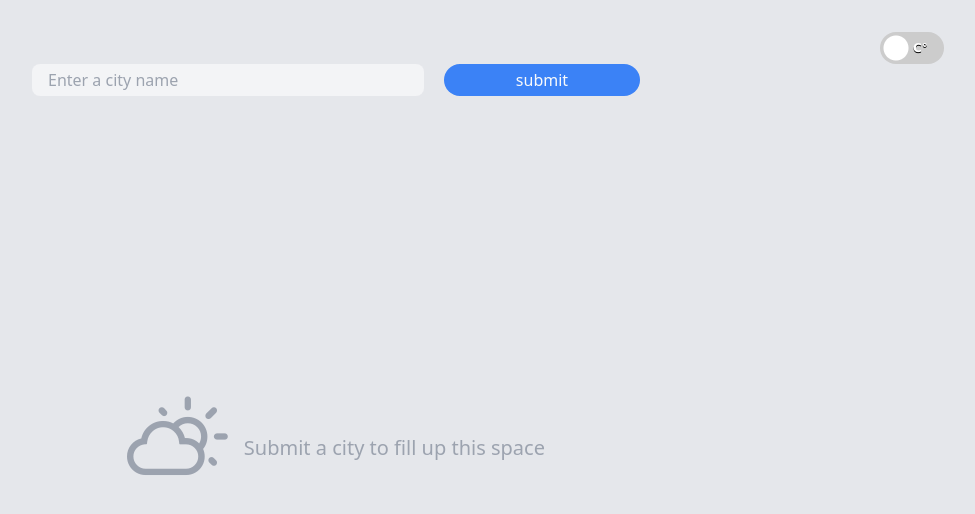
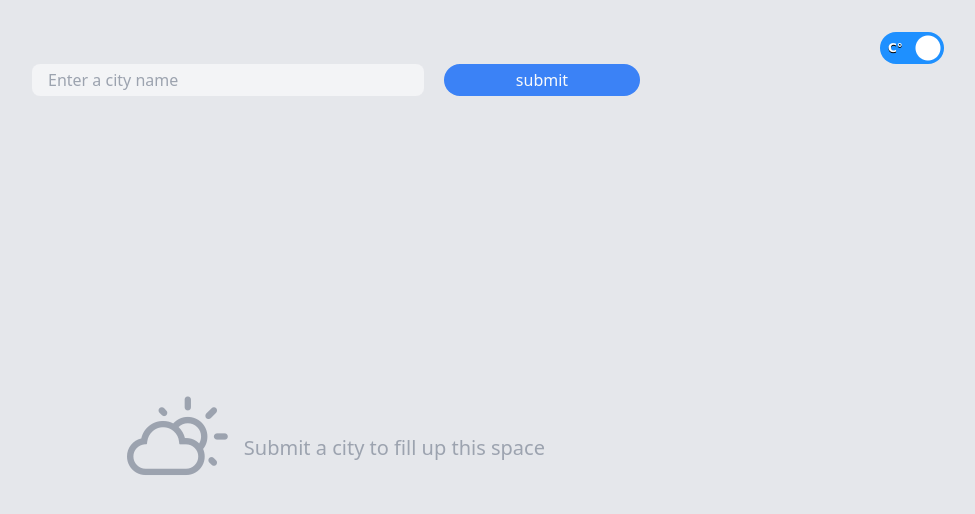
Before and after one commit to ragnarok22/Weather-App, a Next.js app: page / in a window 1280 px wide. Shown: the top 514 px of the page, without its empty margins (304-1279 px from the left). Built offline with nearby package versions, Linux system fonts and the light colour scheme.

Commit message:
perf: convert to fahrenheit if the toggle is off

```diff
--- a/components/ChangeUnit.jsx
+++ b/components/ChangeUnit.jsx
@@ -1,8 +1,11 @@
 import styles from "../styles/Toggle.module.css"
 
-const ChangeUnitToggle = () => {
+const ChangeUnitToggle = ({ isCelsius, setIsCelsius }) => {
+  const talla = (e)=> {
+    setIsCelsius(e.target.checked)
+  }
   return (
-    <input type="checkbox" className={styles.toggle} />
+    <input type="checkbox" className={styles.toggle} checked={isCelsius} onChange={talla} />
   )
 }
 
--- a/components/Home.jsx
+++ b/components/Home.jsx
@@ -6,17 +6,18 @@ import ChangeUnitToggle from "./ChangeUnit"
 
 const Home = () => {
   const [ results, setResults ] = useState()
+  const [ isCelsius, setIsCelsius ] = useState(true)
 
   return (
     <>
     <div className="flex justify-end">
-      <ChangeUnitToggle />
+      <ChangeUnitToggle isCelsius={isCelsius} setIsCelsius={setIsCelsius} />
     </div>
 
     <div className="flex flex-col items-center w-full h-full">
       <SearchForm results={results} setResults={setResults} />
     {results
-      ? <WeatherList results={results} />
+      ? <WeatherList results={results} isCelsius={isCelsius} />
       : <EmptyState />
     }
     </div>
--- a/components/WeatherItem.jsx
+++ b/components/WeatherItem.jsx
@@ -1,6 +1,6 @@
-import { addDays, getDay, getWheaterIcon } from "../utils"
+import { addDays, celsiusToFahrenheit, getDay, getWheaterIcon } from "../utils"
 
-const WeatherItem = ({ item }) => {
+const WeatherItem = ({ item, isCelsius }) => {
   const days = item.temperatures.map((t, i) => {
     if (i === 0) {
       return "today"
@@ -42,7 +42,11 @@ const WeatherItem = ({ item }) => {
         {item.temperatures.map((temperature, i) => (
           <div key={i} className="flex flex-col items-center mx-1">
             <p className="uppercase">{days[i]}</p>
-            <p className="mx-1">{temperature}°</p>
+            {
+              isCelsius
+              ? <p className="">{temperature}°</p>
+              : <p className="">{celsiusToFahrenheit(temperature)}°</p>
+            }
           </div>
         ))}
       </div>
--- a/components/WeatherList.jsx
+++ b/components/WeatherList.jsx
@@ -1,11 +1,11 @@
 import WeatherItem from "./WeatherItem"
 
-const WeatherList = ({ results }) => {
+const WeatherList = ({ results, isCelsius }) => {
   return (
     <div className="flex h-full justify-center items-center">
       {
         results.map((item, i) => (
-          <WeatherItem key={i} item={item} />
+          <WeatherItem key={i} item={item} isCelsius={isCelsius} />
         ))
       }
     </div>
--- a/styles/Toggle.module.css
+++ b/styles/Toggle.module.css
@@ -11,7 +11,7 @@ input.toggle {
 }
 
 input.toggle::before {
-  content: "C°";
+  content: "F°";
   font: bold 12px/32px Verdana;
   color: white;
   text-shadow: 0 1px black;
@@ -24,5 +24,5 @@ input.toggle::before {
 }
 
 .toggle:checked::before {
-  content: "F°"
+  content: "C°"
 }
--- a/utils.js
+++ b/utils.js
@@ -76,3 +76,7 @@ export function getWheaterIcon (weathercode, color) {
       return <NAIcon className={color} />
   }
 }
+
+export function celsiusToFahrenheit(temperature) {
+  return (temperature * 9/5) + 32;
+}
```
